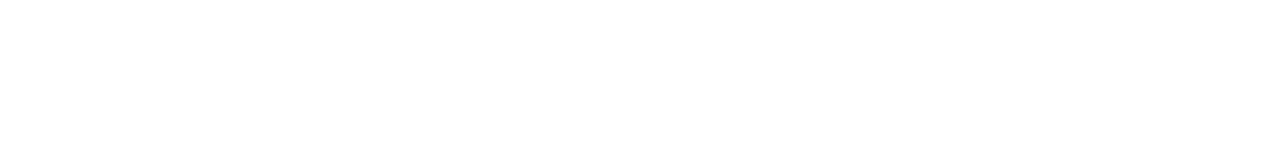
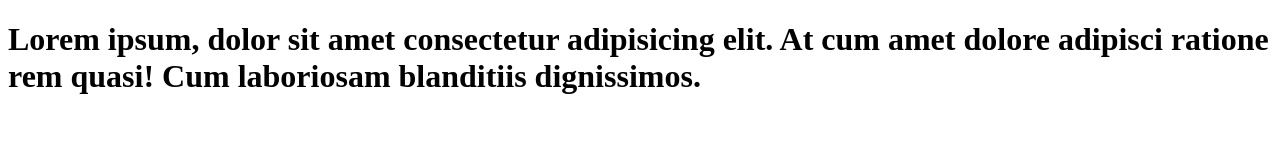
Before and after one commit to Chibuikeboy/gitrepo, a plain HTML site: page index.html in a window 1280 px wide. Drawn offline with Linux system fonts and the light colour scheme.

Commit message:
added another feature index

```diff
--- a/index.html
+++ b/index.html
@@ -9,6 +9,6 @@
 
 </head>
 <body>
-
+    <h1>Lorem ipsum, dolor sit amet consectetur adipisicing elit. At cum amet dolore adipisci ratione rem quasi! Cum laboriosam blanditiis dignissimos.</h1>
 </body>
 </html>
```
